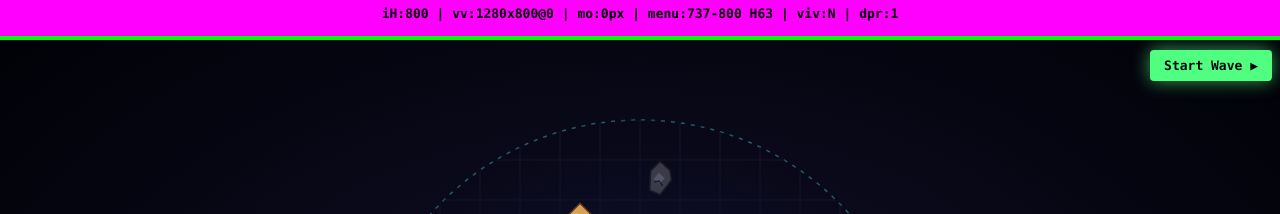
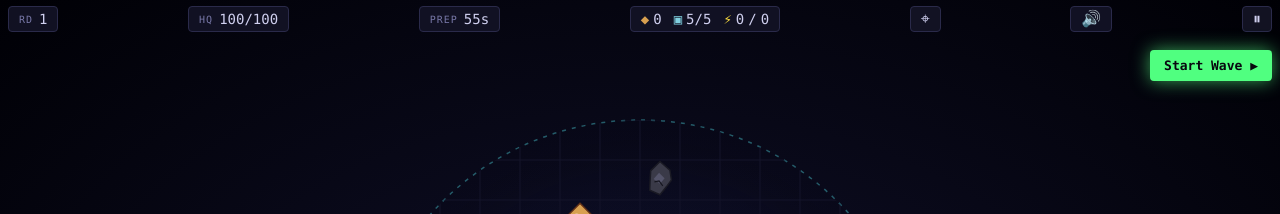
Before and after one commit to MelsomNO/orbit-factory-defence, a plain HTML site: page index.html in a window 1280 px wide. Shown: the top 214 px of the page. Drawn offline with Linux system fonts and the light colour scheme; animation ran at ten frames a second.

Commit message:
Remove debug overlay (keep no-cache + cache-bust)
Diagnostic served its purpose — Vivaldi was serving stale HTML and
incognito mode confirmed the new code works. Strip debug overlay and
bump asset version to v=6 so any still-cached browsers fetch fresh.

Co-Authored-By: Claude Opus 4.7 (1M context) <noreply@anthropic.com>

```diff
--- a/index.html
+++ b/index.html
@@ -8,7 +8,7 @@
   <meta http-equiv="Pragma" content="no-cache">
   <meta http-equiv="Expires" content="0">
   <title>Orbit — Tower Factory Defense</title>
-  <link rel="stylesheet" href="styles.css?v=5">
+  <link rel="stylesheet" href="styles.css?v=6">
 </head>
 <body>
   <div id="game-container">
@@ -38,9 +38,6 @@
     </div>
 
     <button id="start-wave-btn" hidden>Start Wave ▶</button>
-
-    <!-- TEMP viewport debug overlay (remove after diagnosing mobile chrome) -->
-    <div id="debug-overlay"></div>
 
     <div id="info-panel" hidden>
       <div class="info-header">
@@ -138,13 +135,13 @@
     </div>
   </div>
 
-  <script src="js/config.js?v=5"></script>
-  <script src="js/state.js?v=5"></script>
-  <script src="js/world.js?v=5"></script>
-  <script src="js/sound.js?v=5"></script>
-  <script src="js/entities.js?v=5"></script>
-  <script src="js/render.js?v=5"></script>
-  <script src="js/input.js?v=5"></script>
-  <script src="js/main.js?v=5"></script>
+  <script src="js/config.js?v=6"></script>
+  <script src="js/state.js?v=6"></script>
+  <script src="js/world.js?v=6"></script>
+  <script src="js/sound.js?v=6"></script>
+  <script src="js/entities.js?v=6"></script>
+  <script src="js/render.js?v=6"></script>
+  <script src="js/input.js?v=6"></script>
+  <script src="js/main.js?v=6"></script>
 </body>
 </html>
--- a/js/main.js
+++ b/js/main.js
@@ -16,23 +16,6 @@
     if (menuOffset < 56 && /Vivaldi/i.test(navigator.userAgent)) menuOffset = 56;
     docEl.style.setProperty('--menu-bottom-offset', menuOffset + 'px');
     if (typeof Render !== 'undefined' && Render.canvas) Render.resize();
-    updateDebug();
-  }
-  function updateDebug() {
-    const el = document.getElementById('debug-overlay');
-    if (!el) return;
-    const vv = window.visualViewport;
-    const menu = document.getElementById('build-menu');
-    const r = menu ? menu.getBoundingClientRect() : null;
-    const docEl = document.documentElement;
-    const parts = [];
-    parts.push(`iH:${window.innerHeight}`);
-    if (vv) parts.push(`vv:${Math.round(vv.width)}x${Math.round(vv.height)}@${Math.round(vv.offsetTop)}`);
-    parts.push(`mo:${docEl.style.getPropertyValue('--menu-bottom-offset') || '?'}`);
-    if (r) parts.push(`menu:${Math.round(r.top)}-${Math.round(r.bottom)} ${r.height > 0 ? 'H'+Math.round(r.height) : 'h0'}`);
-    parts.push(`viv:${/Vivaldi/i.test(navigator.userAgent)?'Y':'N'}`);
-    parts.push(`dpr:${window.devicePixelRatio}`);
-    el.textContent = parts.join(' | ');
   }
   updateVH();
   window.addEventListener('resize', updateVH);
@@ -43,8 +26,6 @@
   }
   window.addEventListener('load', () => setTimeout(updateVH, 200));
   setTimeout(updateVH, 1000);
-  // Continuous debug refresh — picks up changes that don't fire any event
-  setInterval(updateDebug, 500);
 
   const canvas = document.getElementById('game-canvas');
   Render.init(canvas);
--- a/styles.css
+++ b/styles.css
@@ -187,27 +187,6 @@ html, body {
   white-space: nowrap;
 }
 #tool-hint.visible { opacity: 1; }
-
-#debug-overlay {
-  position: fixed;
-  top: 0;
-  left: 0;
-  right: 0;
-  min-height: 40px;
-  background: #ff00ff;       /* unmistakable magenta */
-  color: #000;
-  font-family: 'Consolas', 'Courier New', monospace;
-  font-weight: bold;
-  font-size: 13px;
-  line-height: 1.3;
-  padding: 6px 8px;
-  border-bottom: 4px solid #00ff00;
-  z-index: 999999;
-  pointer-events: none;
-  text-align: center;
-  white-space: pre-wrap;
-  word-break: break-all;
-}
 
 #info-panel {
   position: absolute;
```
